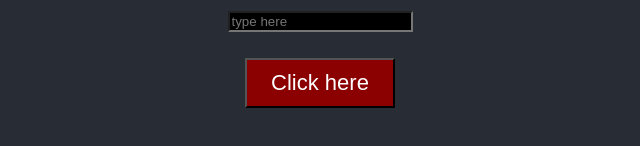
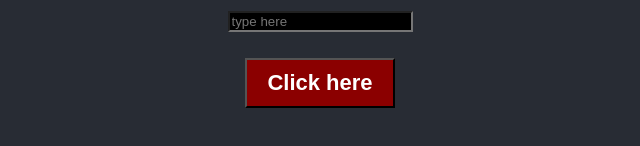
Before and after one commit to thiagobrez/qa-tools-client, a React (Create React App) app: page / in a window 1280 px wide. Shown: the part 506-652 px from the top of the page, without its empty margins (320-960 px from the left). Built offline with nearby package versions, Linux system fonts and the light colour scheme; the HTML template or start-up script is replaced by a standard one.

Commit message:
fix(button): add fontWeight bold
fix(button): fix fontWeight

```diff
--- a/src/components/Button/index.tsx
+++ b/src/components/Button/index.tsx
@@ -17,6 +17,7 @@ export default function Button({ color, backgroundColor, text }: Props) {
 
   const textStyle = {
     fontSize: '22px',
+    fontWeight: 900,
     color,
   };
 
```
